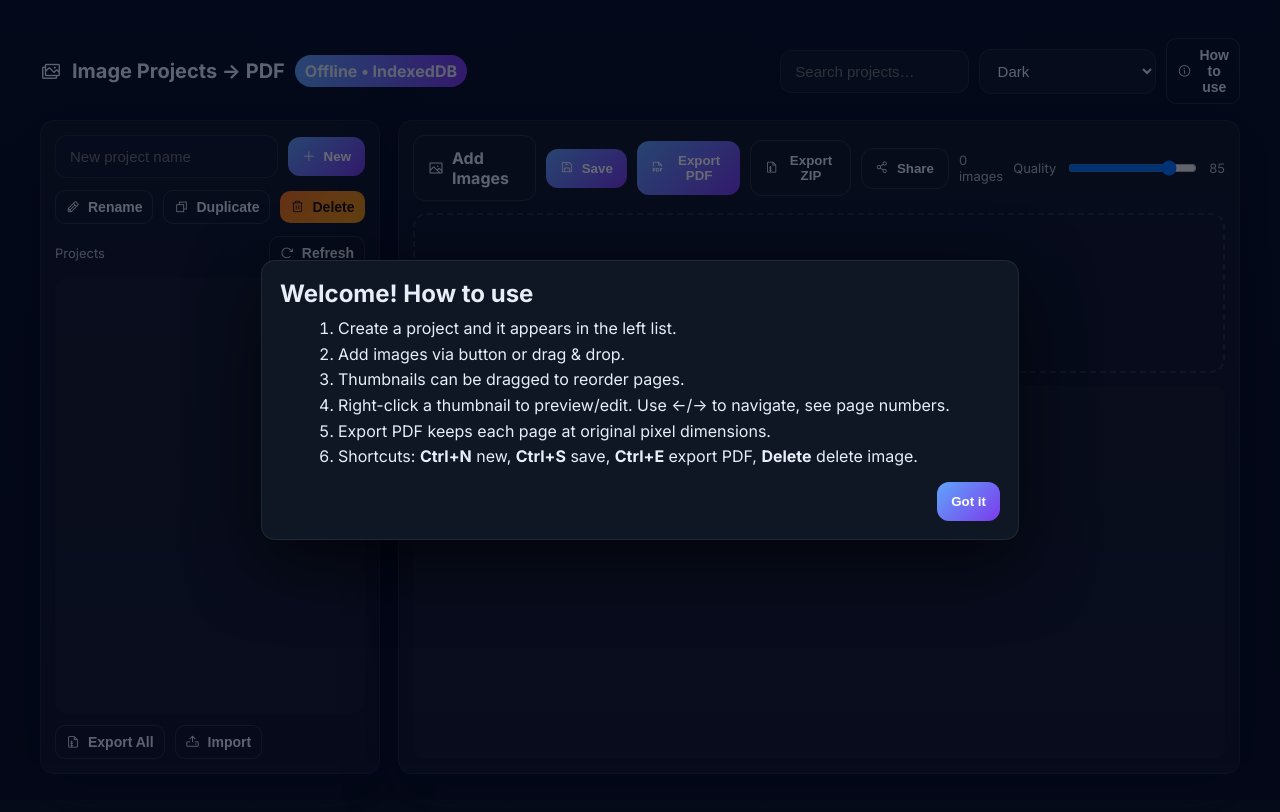
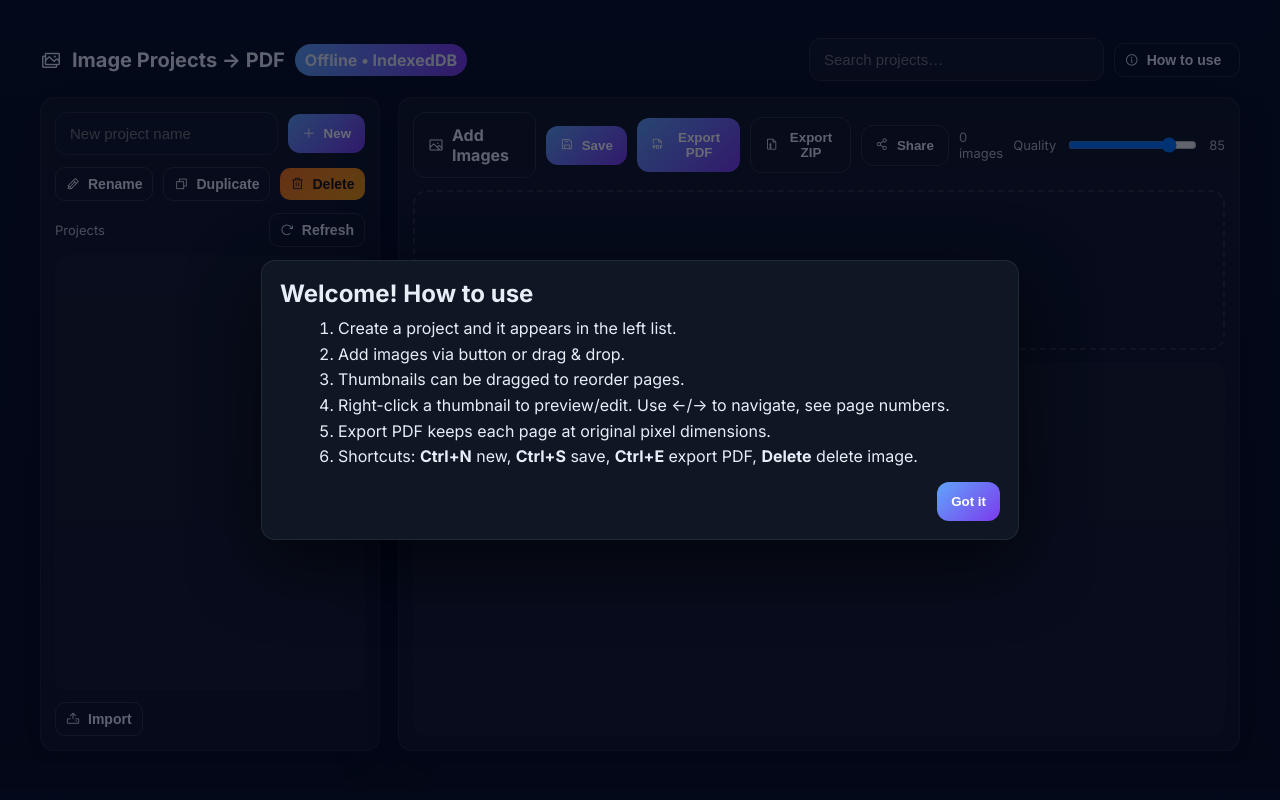
Before and after one commit to GouravKohad/ImageSavePDF, a plain HTML site: page index.html in a window 1280 px wide. Drawn offline with nearby package versions, Linux system fonts and the light colour scheme.

Commit message:
Update index.html

```diff
--- a/index.html
+++ b/index.html
@@ -93,12 +93,12 @@
       </div>
       <div class="row">
         <input id="searchProjects" type="text" placeholder="Search projects…">
-        <select id="theme">
+        <select id="theme" style="display:none;">
           <option value="dark">Dark</option>
           <option value="light">Light</option>
           <option value="pastel">Pastel</option>
         </select>
-        <button id="howBtn" class="btn ghost sm"><i class="ph ph-info"></i> How to use</button>
+        <button id="howBtn" class="btn ghost sm" style="width:15vw;"><i class="ph ph-info"></i> How to use</button>
       </div>
     </header>
 
@@ -124,8 +124,8 @@
         </div>
 
         <div class="row">
-          <button id="exportAllBtn" class="btn ghost sm"><i class="ph ph-file-archive"></i> Export All</button>
-          <button id="importBtn" class="btn ghost sm"><i class="ph ph-upload"></i> Import</button>
+          <button id="exportAllBtn" class="btn ghost sm" style="display:none;"><i class="ph ph-file-archive"></i> Export All</button>
+          <button id="importBtn" class="btn ghost sm" ><i class="ph ph-upload" "></i> Import</button>
           <input id="importFile" type="file" accept="application/json" style="display:none">
         </div>
       </aside>
@@ -170,7 +170,7 @@
           <button id="rotR" class="btn ghost sm"><i class="ph ph-arrow-clockwise"></i> Rotate</button>
           <button id="flipH" class="btn ghost sm"><i class="ph ph-arrows-left-right"></i> Flip H</button>
           <button id="flipV" class="btn ghost sm"><i class="ph ph-arrows-up-down"></i> Flip V</button>
-          <button id="cropBtn" class="btn ghost sm"><i class="ph ph-crop"></i> Crop</button>
+          <button id="cropBtn" class="btn ghost sm" style="display:none;"><i class="ph ph-crop"></i> Crop</button>
           <button id="closeEditor" class="btn primary"><i class="ph ph-x"></i> Close</button>
         </div>
       </div>
```
